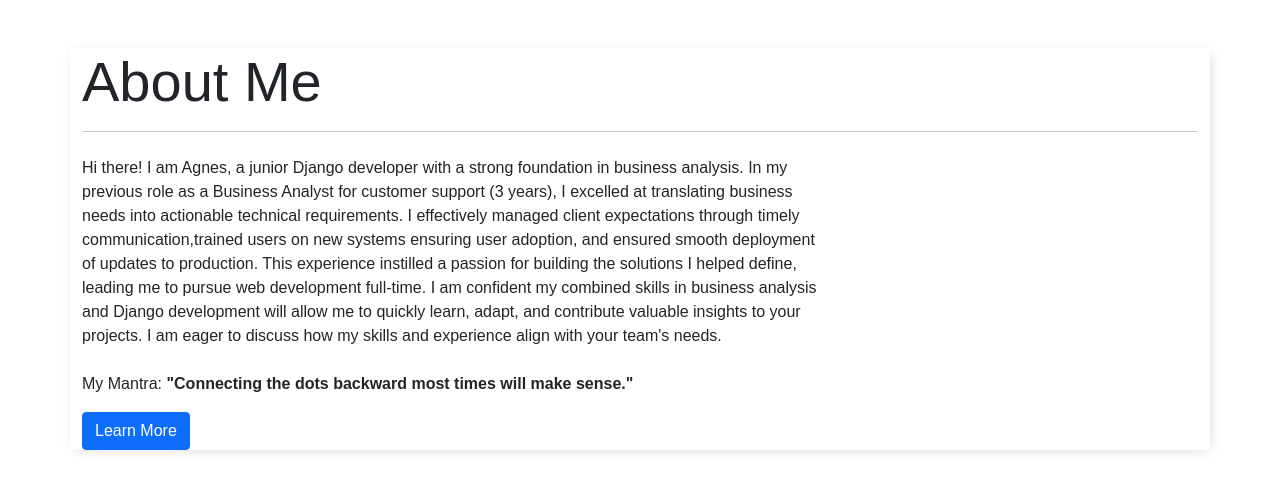
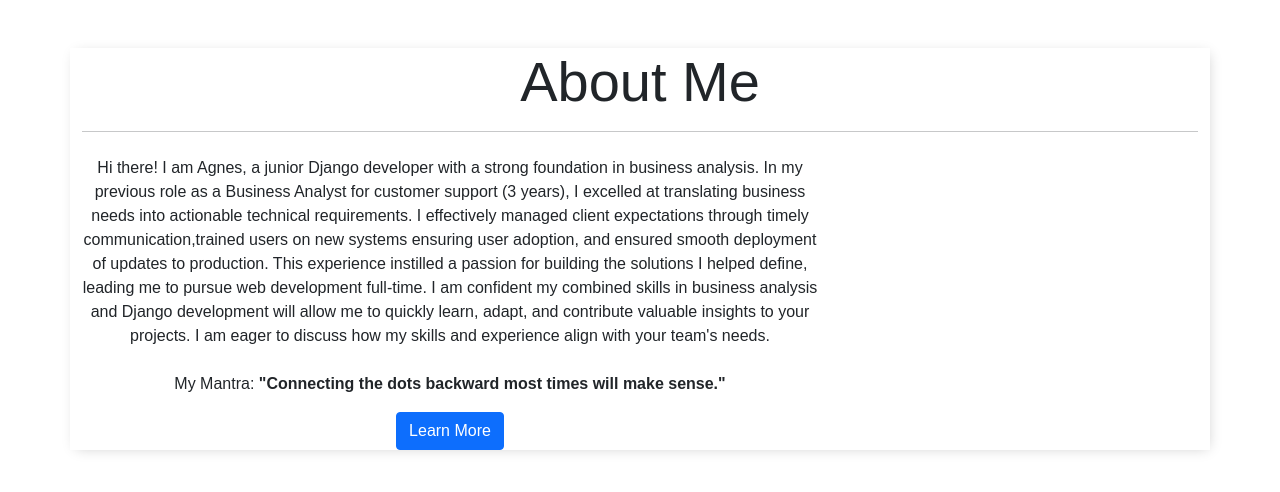
Before and after one commit to aghee/portfolio, a Django app: page /about/ in a window 1280 px wide. Shown: the part 90-582 px from the top of the page. Run offline with Django 5.2, Linux system fonts and the light colour scheme; parts of the project's set-up code (start-up, migrations or seed data) failed here and were passed over; some web fonts are replaced.

Commit message:
add about me details

```diff
--- a/portfolio/templates/about.html
+++ b/portfolio/templates/about.html
@@ -15,12 +15,13 @@ About
 </head>
 
 <body>
-    <div class="container">
-        <h1 class="display-4 text-left mt-5">About Me</h1>
+    <div class="container text-center">
+        <h1 class="display-4 mt-5">About Me</h1>
         <hr class="mb-4">
         <div class="row">
             <div class="col-md-8">
-                <p>Hi there! I am Agnes, a junior Django developer with a strong foundation in business analysis. In my
+                <p class="text-center">
+                    Hi there! I am Agnes, a junior Django developer with a strong foundation in business analysis. In my
                     previous role as a Business Analyst for customer support (3 years), I excelled at translating
                     business needs into actionable technical requirements. I effectively managed client expectations
                     through timely communication,trained users on new systems ensuring user adoption, and ensured smooth
```
